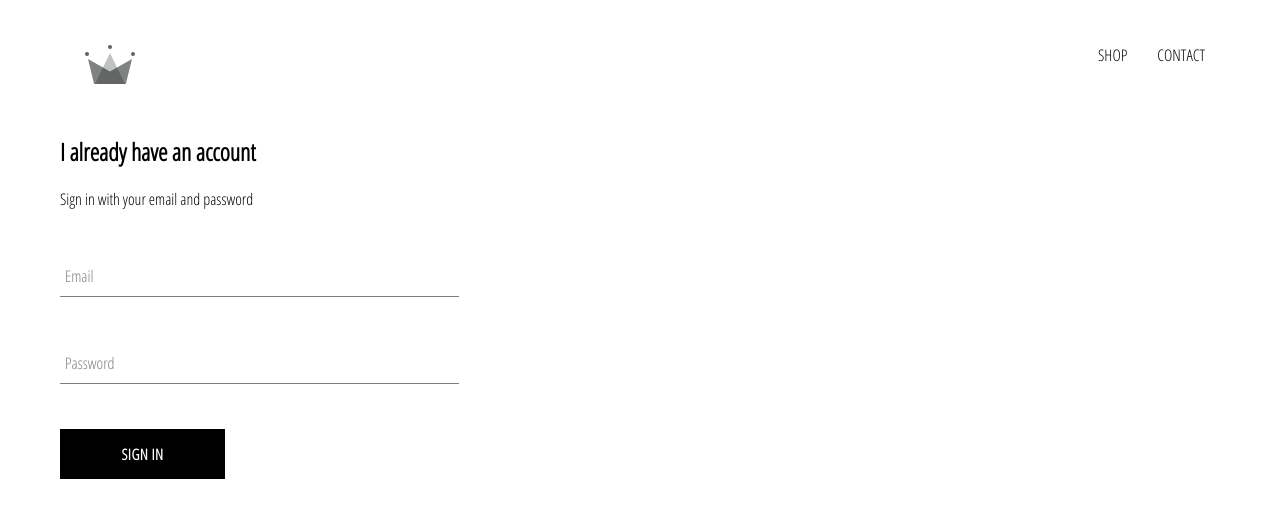
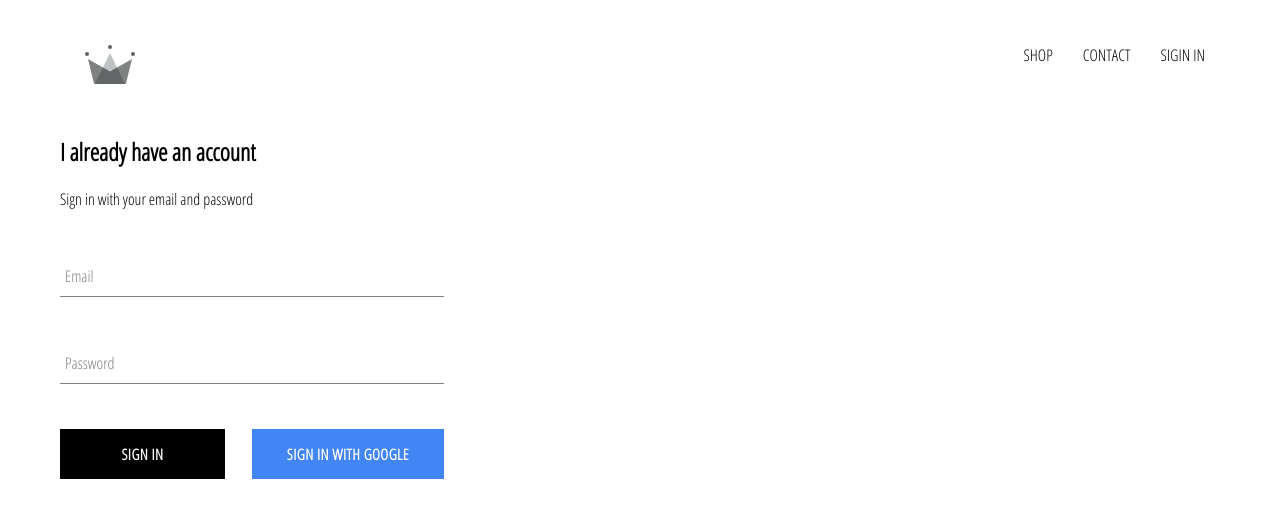
Before and after one commit to yung2004/exec_crwn_clothing, a React (Create React App) app: page /signin in a window 1280 px wide. Shown: the top 518 px of the page. Built offline with nearby package versions, Linux system fonts and the light colour scheme; no server answers.

Commit message:
intergered firebase into application with sign in components

```diff
--- a/package.json
+++ b/package.json
@@ -6,6 +6,7 @@
     "@testing-library/jest-dom": "^4.2.4",
     "@testing-library/react": "^9.3.2",
     "@testing-library/user-event": "^7.1.2",
+    "firebase": "^7.19.0",
     "node-sass": "^4.14.0",
     "react": "^16.13.1",
     "react-dom": "^16.13.1",
--- a/src/App.css
+++ b/src/App.css
@@ -3,9 +3,12 @@
     padding: 20px 60px;
 }
 
-
-
 a {
     text-decoration: none;
     color : black;
 }
+
+/* * is univerisal selector  */
+* {
+    box-sizing: border-box;     /* count the pad into width */
+}
--- a/src/App.js
+++ b/src/App.js
@@ -8,6 +8,8 @@
 
 import Header from './components/header/header.component';
 import SignInAndSignUpPage from './pages/sign-in-and-sign-up/sign-in-and-sign-up.component';
+import { auth } from './firebase/firebase.utils';
+
 
 const HatsPage = () => (
 <div>
@@ -15,10 +17,33 @@
 </div>
 );
 
-function App() {
+class App extends React.Component {
+  constructor() {
+    super();
+
+    this.state = {
+      currentUser: null
+    }
+  }
+
+  unsubscribeFromAuth = null;
+
+  componentDidMount() {
+    this.unsubscribeFromAuth = auth.onAuthStateChanged(user => {
+      this.setState( {currentUser: user});
+      console.log(user);
+    });
+  }
+
+  componentWillUnmount() {
+    this.unsubscribeFromAuth();
+  }
+
+
+  render() {
     return (
       <div>
-      <Header />
+        <Header currentUser={this.state.currentUser} />
         <Switch>
           <Route exact path='/' component={HomePage} />
           <Route path='/shop' component={ShopPage} />
@@ -28,5 +53,6 @@
       </div>
     );
   }
+}
 
 export default App;
--- a/src/components/collection-item/collection-item.component.jsx
+++ b/src/components/collection-item/collection-item.component.jsx
@@ -12,7 +12,7 @@
         />
         <div className='collection-footer'>
             <span className='name'>{name}</span>
-            <span classNmae='price'>{price}</span>
+            <span className='price'>{price}</span>
         </div>
     </div>
 );
--- a/src/components/custom-button/custom-button.component.jsx
+++ b/src/components/custom-button/custom-button.component.jsx
@@ -2,8 +2,11 @@
 import './custom-button.styles.scss'
 
 
-const CustomButton = ({children, ...otherProps}) => (
-    <button className='custom-button' {...  otherProps}>
+const CustomButton = ({children, isGoogleSignIn, ...otherProps}) => (
+    <button
+
+    className={ `${isGoogleSignIn? 'google-sign-in' : ''} custom-button`}
+    {...  otherProps}>
         {children}
     </button>
 );
--- a/src/components/custom-button/custom-button.styles.scss
+++ b/src/components/custom-button/custom-button.styles.scss
@@ -19,4 +19,14 @@
     color: black;
     border: 1px solid black;
   }
+
+  &.google-sign-in {      //note it is "." not ":
+    background-color: #4285f4;  // google ble
+    color: white;
+    &:hover {
+      background-color: #357ae8;
+
+
+    }
+  }
 }
--- a/src/components/header/header.component.jsx
+++ b/src/components/header/header.component.jsx
@@ -3,7 +3,9 @@
 import './header.styles.scss';
 import { ReactComponent as Logo } from '../../assets/crown.svg';
 
-const Header = () =>  (
+import { auth } from '../../firebase/firebase.utils';
+
+const Header = ({ currentUser }) =>  (
     <div className='header'>
         <Link className='logo-container' to="/">
             <Logo className='logo' />
@@ -15,6 +17,14 @@
             <Link className="option" to="/contact">
                 CONTACT
             </Link>
+
+            {
+                currentUser ?
+                    <div className='option'
+                    onClick={() => auth.signOut()} > SIGN OUT</div>
+                :
+                <Link className='option' to='/signin'>SIGIN IN</Link>
+            }
         </div>
 
     </div>
--- a/src/components/header/header.styles.scss
+++ b/src/components/header/header.styles.scss
@@ -20,6 +20,8 @@
 
     .option {
       padding: 10px 15px;
+      cursor: pointer;
     }
+
   }
 }
--- a/src/components/sign-in/sign-in.component.jsx
+++ b/src/components/sign-in/sign-in.component.jsx
@@ -1,8 +1,12 @@
  import React from 'react';
 
  import FormInput from '../form-input/form-input.component';
-  import CustomButton from '../custom-button/custom-button.component';
+ import CustomButton from '../custom-button/custom-button.component';
+
+ import { signInWithGoogle } from '../../firebase/firebase.utils'
+
  import './sign-in.styles.scss';
+
 
  class SignIn extends React.Component {
 
@@ -42,7 +46,10 @@
                         label="Password"
                         required/>
 
-                    <CustomButton type="submit" value="Submit Form" > Sign in                        </CustomButton>
+                    <div className='buttons'>
+                        <CustomButton type="submit" value="Submit Form" > Sign in      </CustomButton>
+                        <CustomButton onClick={signInWithGoogle} isGoogleSignIn > Sign in With Google </CustomButton>
+                    </div>
                 </form>
             </div>
         );
--- a/src/components/sign-in/sign-in.styles.scss
+++ b/src/components/sign-in/sign-in.styles.scss
@@ -5,6 +5,9 @@
 
     .title {
         margin: 10px 0;
-
+    }
+    .buttons {
+        display: flex;
+        justify-content: space-between;
     }
 }
--- /dev/null
+++ b/src/firebase/firebase.utils.js
@@ -0,0 +1,24 @@
+import firebase from 'firebase/app';
+import 'firebase/firestore';
+import 'firebase/auth';
+
+const config = {
+    apiKey: "AIzaSyAA2Y1ptLqBTm7MbDZwow2OTQ0LHNLahe4",
+    authDomain: "crwn-db-a79d7.firebaseapp.com",
+    databaseURL: "https://crwn-db-a79d7.firebaseio.com",
+    projectId: "crwn-db-a79d7",
+    storageBucket: "crwn-db-a79d7.appspot.com",
+    messagingSenderId: "463225307429",
+    appId: "1:463225307429:web:045dfa3ed2e883d3b05acc"
+};
+
+firebase.initializeApp(config);
+
+export const auth = firebase.auth();
+export const firestore = firebase.firestore();
+
+const provide = new firebase.auth.GoogleAuthProvider();
+provide.setCustomParameters( { prompt: 'select_account' });  //pop up
+export const signInWithGoogle = () => auth.signInWithPopup(provide);
+
+export default firebase;
```
Also changed, not shown: 1 other file (tests, documents, lock files or other folders). Lines whose indentation alone changed are shown as unchanged.
